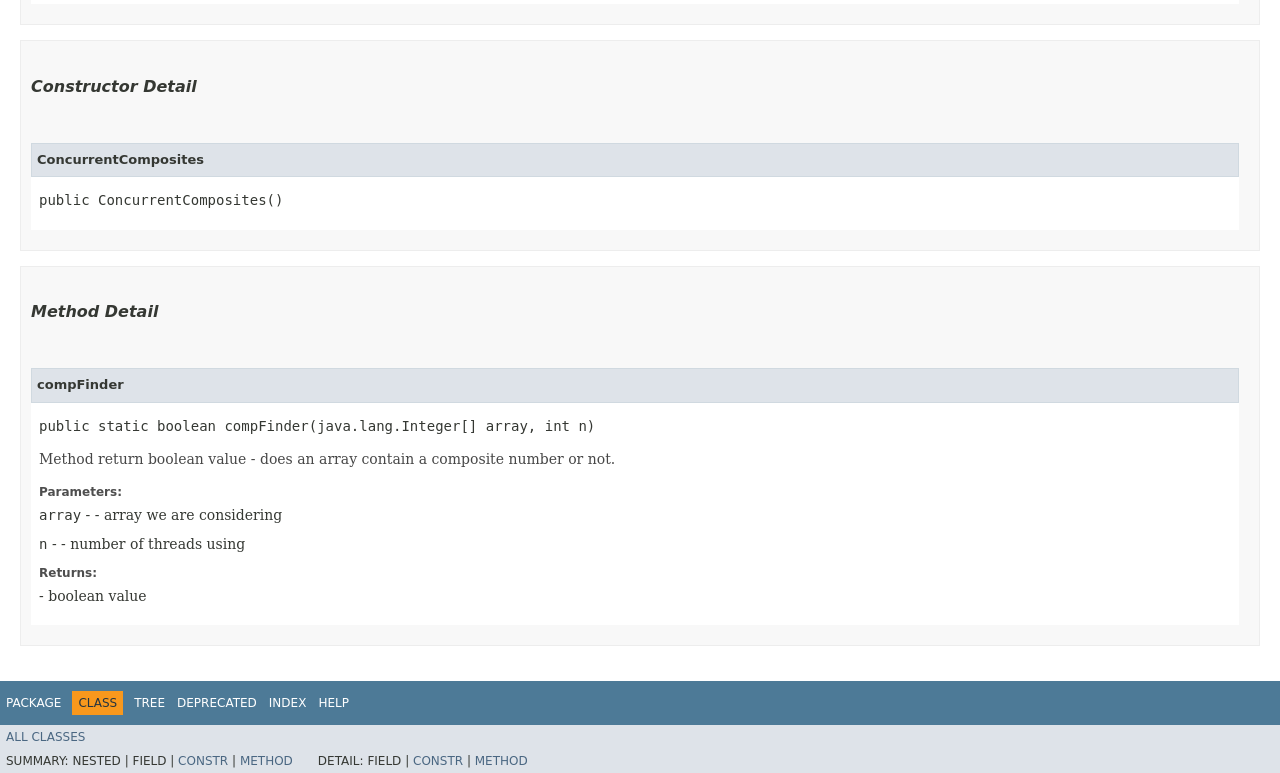
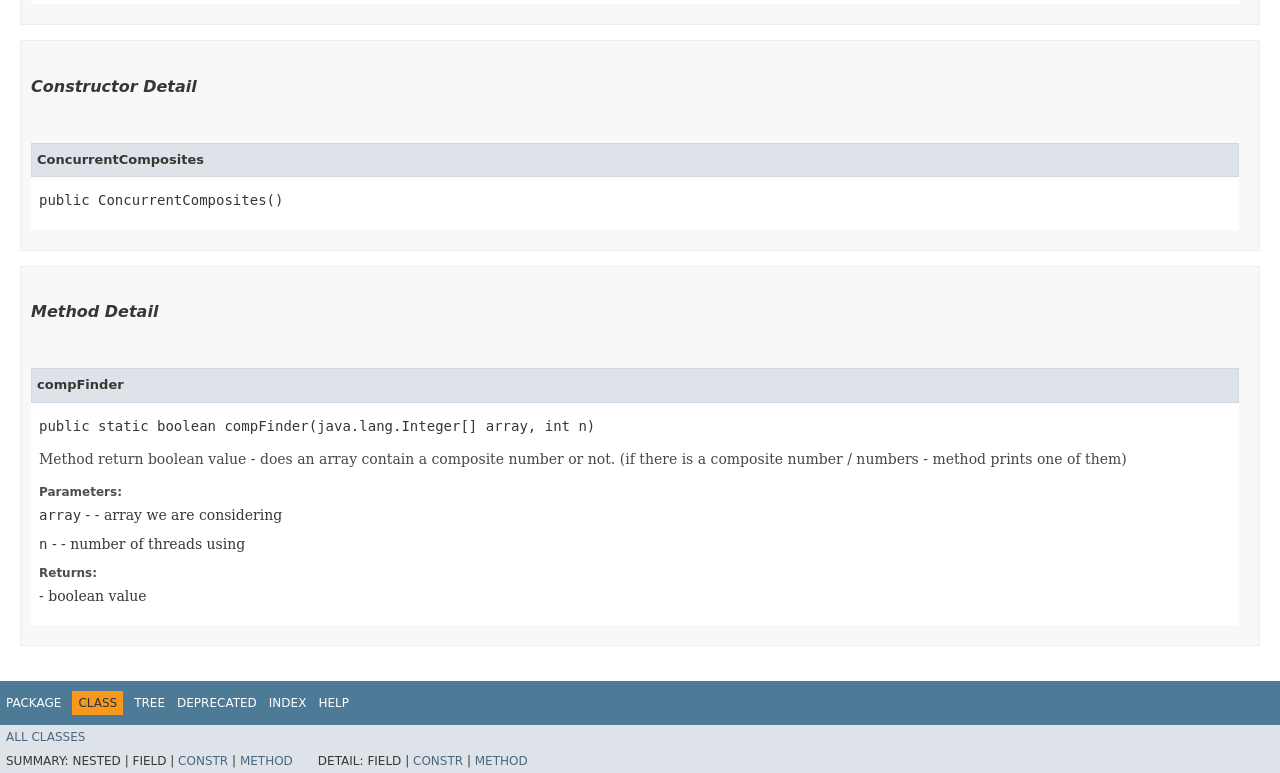
Before and after one commit to blanedefyne/OOP, a plain HTML site: page Task_2_1_1/ru/nsu/zelenin/composites/ConcurrentComposites.html in a window 1280 px wide. Shown: the part 788-1561 px from the top of the page. Drawn offline with Linux system fonts and the light colour scheme; no server answers; a script that the page names is missing; a web font is replaced by a local one.

Commit message:
Deploying to gh-pages from @ blanedefyne/OOP@e14edf6f78a3b873df3232acf16bd9d4da139a70 🚀

```diff
--- a/Task_2_1_1/ru/nsu/zelenin/composites/ConcurrentComposites.html
+++ b/Task_2_1_1/ru/nsu/zelenin/composites/ConcurrentComposites.html
@@ -234,7 +234,8 @@ extends java.lang.Object</pre>
 <h4>compFinder</h4>
 <pre class="methodSignature">public static&nbsp;boolean&nbsp;compFinder&#8203;(java.lang.Integer[]&nbsp;array,
                                  int&nbsp;n)</pre>
-<div class="block">Method return boolean value - does an array contain a composite number or not.</div>
+<div class="block">Method return boolean value - does an array contain a composite number or not.
+ (if there is a composite number / numbers - method prints one of them)</div>
 <dl>
 <dt><span class="paramLabel">Parameters:</span></dt>
 <dd><code>array</code> - - array we are considering</dd>
```
Also changed, not shown: 3 other files.
